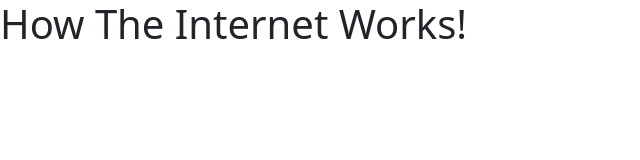
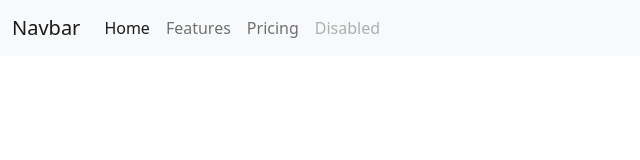
Before and after one commit to peezhu/HowTheInternetWorks, a plain HTML site: page docs/index.html in a window 1280 px wide. Shown: the whole page, without its empty margins (0-640 px from the left). Drawn offline with nearby package versions, Linux system fonts and the light colour scheme.

Commit message:
Feature:setup index and CSS file

```diff
--- /dev/null
+++ b/docs/css/main.css
@@ -0,0 +1,3 @@
+body {
+    background-color: white;
+}
--- a/docs/index.html
+++ b/docs/index.html
@@ -7,12 +7,36 @@
 
     <!-- Bootstrap CSS -->
     <link href="https://cdn.jsdelivr.net/npm/bootstrap@5.0.0-beta2/dist/css/bootstrap.min.css" rel="stylesheet" integrity="sha384-BmbxuPwQa2lc/FVzBcNJ7UAyJxM6wuqIj61tLrc4wSX0szH/Ev+nYRRuWlolflfl" crossorigin="anonymous">
+    <link href="css/main.css" rel="stylesheet">
 
-    <title>HowTheInternetWorks</title>
+      <title>HowTheInternetWorks</title>
   </head>
   <body>
-    <h1>How The Internet Works!</h1>
-
+  <nav class="navbar navbar-expand-lg navbar-light bg-light">
+      <div class="container-fluid">
+          <a class="navbar-brand" href="#">Navbar</a>
+          <button class="navbar-toggler" type="button" data-bs-toggle="collapse" data-bs-target="#navbarNav"
+                  aria-controls="navbarNav" aria-expanded="false" aria-label="Toggle navigation">
+              <span class="navbar-toggler-icon"></span>
+          </button>
+          <div class="collapse navbar-collapse" id="navbarNav">
+              <ul class="navbar-nav">
+                  <li class="nav-item">
+                      <a class="nav-link active" aria-current="page" href="#">Home</a>
+                  </li>
+                  <li class="nav-item">
+                      <a class="nav-link" href="#">Features</a>
+                  </li>
+                  <li class="nav-item">
+                      <a class="nav-link" href="#">Pricing</a>
+                  </li>
+                  <li class="nav-item">
+                      <a class="nav-link disabled" href="#" tabindex="-1" aria-disabled="true">Disabled</a>
+                  </li>
+              </ul>
+          </div>
+      </div>
+  </nav>
     <!-- Optional JavaScript; choose one of the two! -->
 
     <!-- Option 1: Bootstrap Bundle with Popper -->
```
Also changed, not shown: 1 other file.
